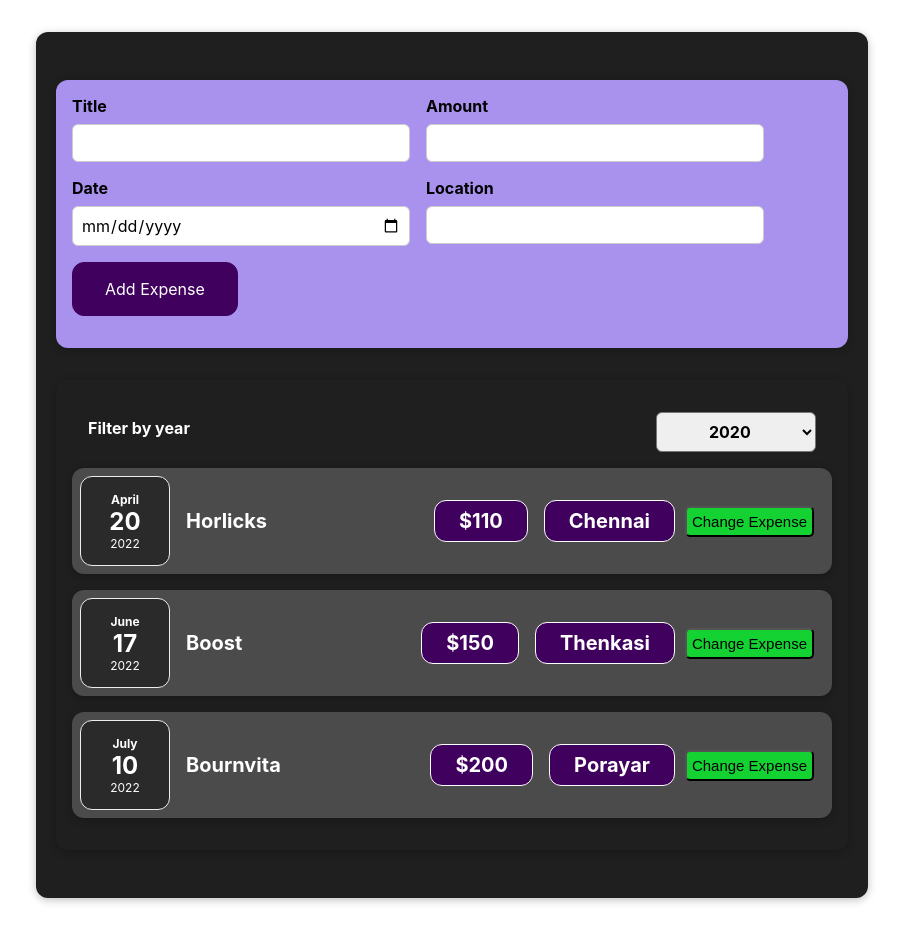
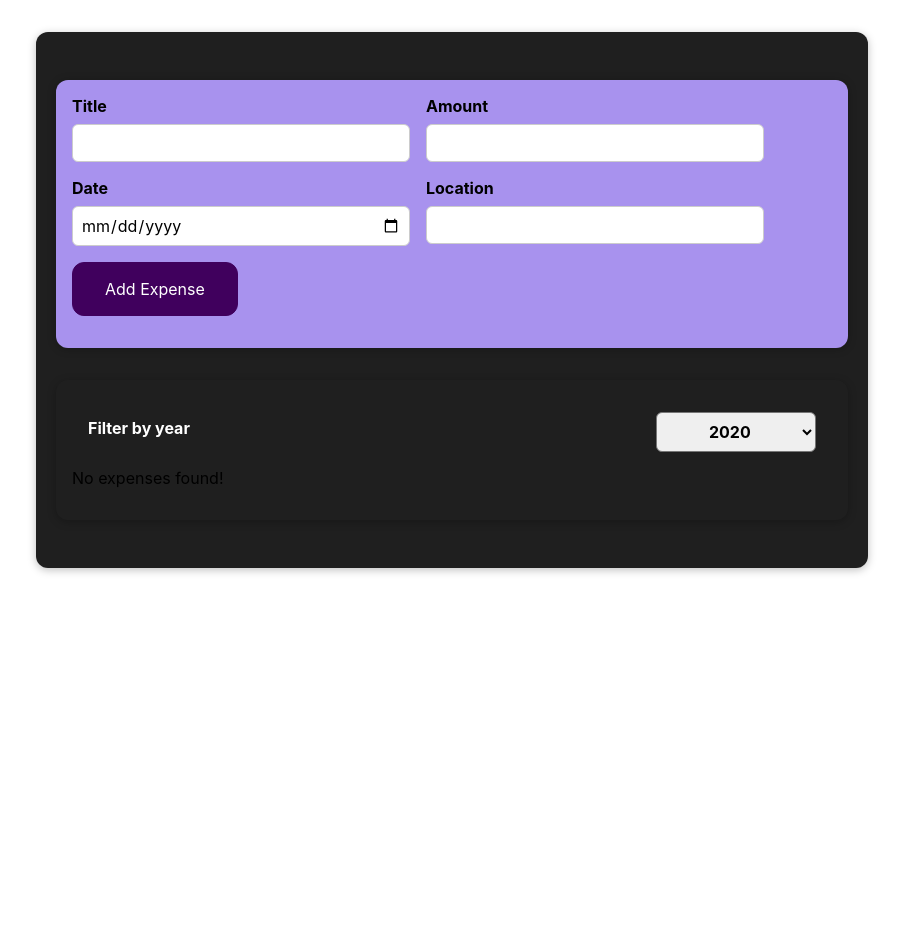
Before and after one commit to reactPlatform/barGraphProject, a React (Create React App) app: page / in a window 1280 px wide. Shown: the whole page, without its empty margins (188-1091 px from the left). After the commit the page ends 800 px from the top, so only its background shows below. Built offline with nearby package versions, Linux system fonts and the light colour scheme.

Commit message:
Added Functionality for Filter year

```diff
--- a/src/components/Expenses/Expenses.js
+++ b/src/components/Expenses/Expenses.js
@@ -12,11 +12,28 @@ const Expenses = (props) => {
     setFilteredYear(selectedYear);
   };
 
+  const filteredExpenses = props.items.filter((expense) => {
+    return expense.date.getFullYear().toString() === filteredYear;
+  })
+
+  let expenseContent = <p>No expenses found!</p>;
+  if(filteredExpenses.length > 0){
+    expenseContent = filteredExpenses.map((expense) => (
+    <ExpenseItem
+    key={expense.id}
+    date={expense.date}
+    title={expense.title}
+    amount={expense.amount}
+    location={expense.location}>
+
+    </ExpenseItem>));
+  }
+
   return (
     <div>
       <Card className='expenses'>
         <ExpensesFilter selected={filteredYear} onChangeFilter={filterChangeHandler} />
-        {props.items.map((expense) => <ExpenseItem key={expense.id} date={expense.date} title={expense.title} amount={expense.amount} location={expense.location}></ExpenseItem>)}
+        {expenseContent}
 
       </Card>
     </div>
--- a/src/components/Expenses/ExpensesFilter.js
+++ b/src/components/Expenses/ExpensesFilter.js
@@ -12,6 +12,7 @@ const ExpensesFilter = (props) => {
       <div className='expenses-filter__control'>
         <label>Filter by year</label>
         <select value={props.selected} onChange={dropdownChangeHandler}>
+          <option value='2023'>2023</option>
           <option value='2022'>2022</option>
           <option value='2021'>2021</option>
           <option value='2020'>2020</option>
```
